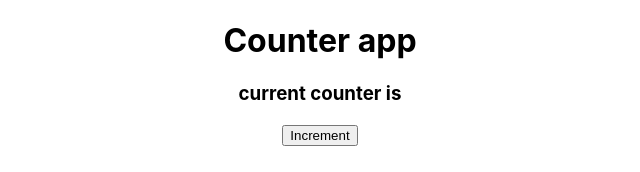
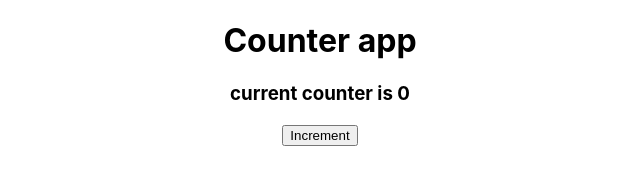
Before and after one commit to imshaz/jest-counter, a React (Create React App) app: page / in a window 1280 px wide. Shown: the top 172 px of the page, without its empty margins (320-960 px from the left). Built offline with nearby package versions, Linux system fonts and the light colour scheme.

Commit message:
test initial counter state to be 0

```diff
--- a/src/App.js
+++ b/src/App.js
@@ -6,12 +6,17 @@ import './App.css';
 class App extends Component {
   constructor(props){
     super(props)
+
+    this.state={
+      counter:0
+    }
   }
   render(){
+    const {counter}= this.state
     return (
       <div data-test="app" className="App">
        <h1> Counter app </h1>
-      <h3 data-test="counter-display">current counter is </h3>
+      <h3 data-test="counter-display">current counter is {counter}</h3>
       <button data-test="increment-btn">Increment</button>
     </div>
   );
```
Also changed, not shown: 1 other file (tests, documents, lock files or other folders).
